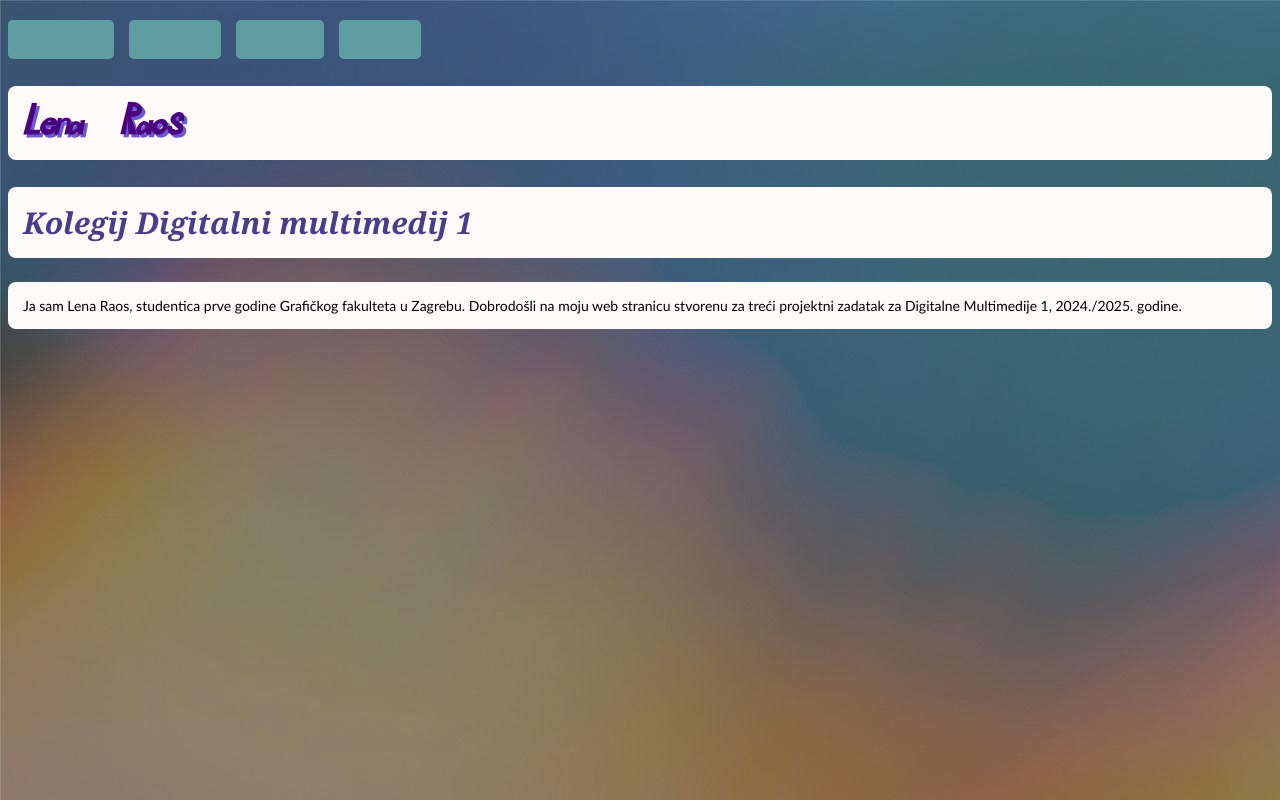
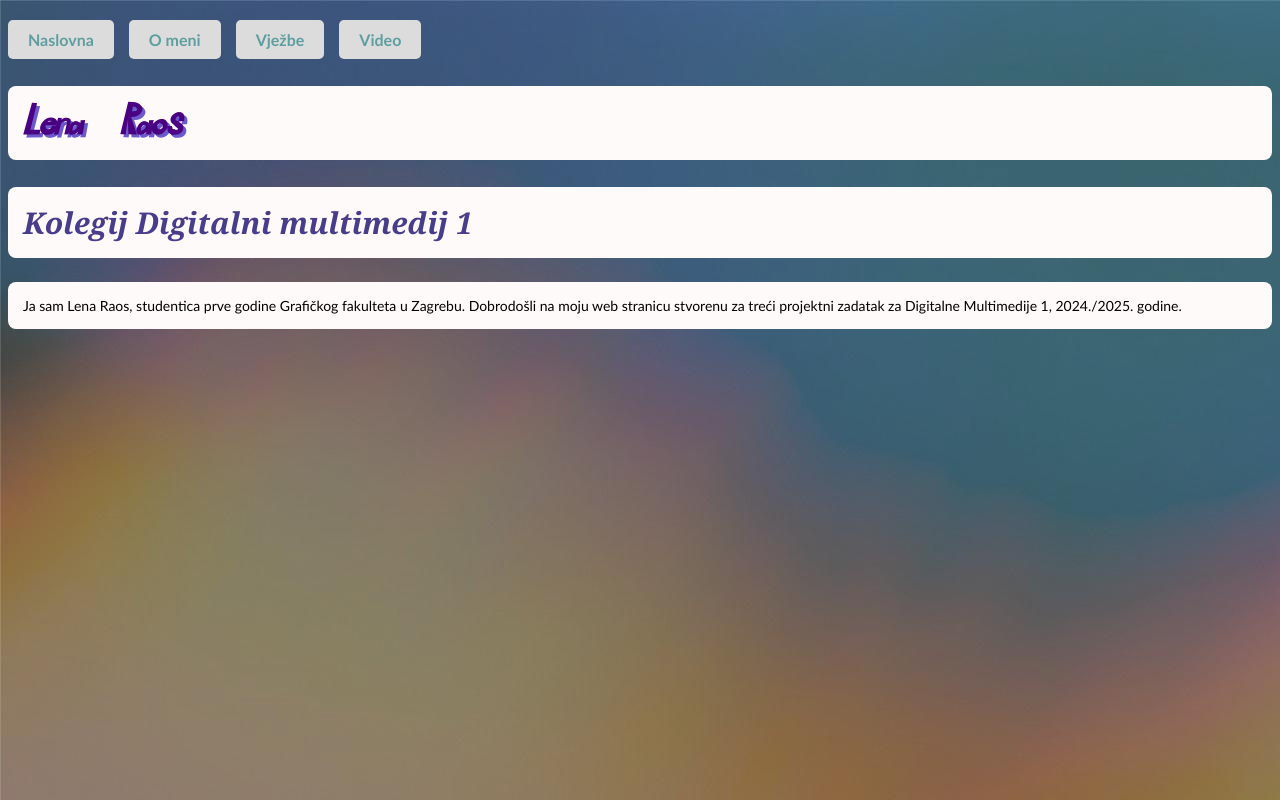
Before and after one commit to lraos123/lena_raos_pz3, a plain HTML site: page index.html in a window 1280 px wide. Drawn offline with Linux system fonts and the light colour scheme.

Commit message:
Update css.css

```diff
--- a/css.css
+++ b/css.css
@@ -77,7 +77,7 @@ nav li {
 nav a {
 		display: inline-block;
 		padding: 10px 20px;
-		background-color: cadetblue;
+		background-color: gainsboro;
 		color: white;
 		text-decoration: none;
 		border-radius: 5px;
@@ -86,7 +86,7 @@ nav a {
 	}
 
 nav a:hover {
-		background-color: cadetblue;
+		background-color: gainsboro;
 	}
 .section-row {
   display: flex;
```
